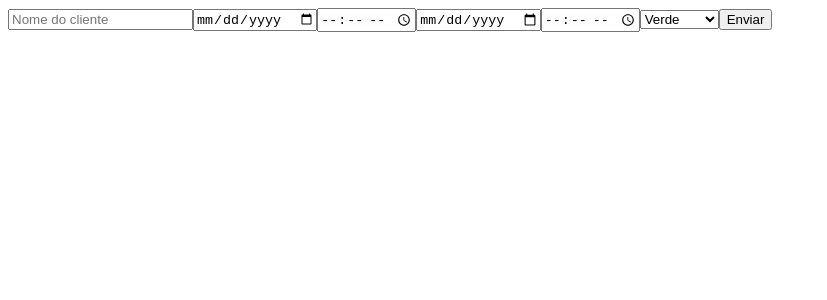
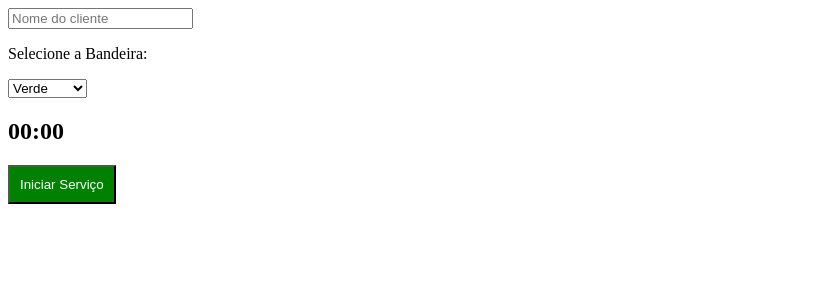
Before and after one commit to EmanuelIna/Montadorimetro, a React (Vite) app in the folder Front-end/: page / in a window 1280 px wide. Shown: the top 300 px of the page, without its empty margins (0-827 px from the left). Built offline with nearby package versions, Linux system fonts and the light colour scheme.

Commit message:
cronometro funcionando e enviando dados do servico finalizado ao banco

```diff
--- a/Front-end/src/components/Form.tsx
+++ b/Front-end/src/components/Form.tsx
@@ -1,18 +1,134 @@
+import React, { useState } from "react";
+import { salvarServico } from "../services/api";
+import { useCronometro } from "../hooks/useCronometro";
+
 const Form: React.FC = () => {
+  const cronometroHook = useCronometro();
+
+  const [nomeCliente, setNomeCliente] = useState("");
+  const [bandeira, setBandeira] = useState("1");
+  const [dataInicio, setDataInicio] = useState<Date | null>(null);
+  const [erro, setErro] = useState("");
+  const [status, setStatus] = useState<"Finalizado" | "Em andamento">(
+    "Em andamento",
+  );
+
+  const IniciarServico = (e: React.MouseEvent) => {
+    e.preventDefault();
+
+    if (nomeCliente.trim() === "") {
+      setErro("O nome do cliente é obrigatório para iniciar.");
+      return;
+    }
+
+    setErro("");
+    setDataInicio(new Date());
+    cronometroHook.iniciar();
+  };
+
+  const PausarServico = (e: React.MouseEvent) => {
+    e.preventDefault();
+    setStatus("Em andamento");
+    cronometroHook.pausar();
+  };
+
+  const ContinuarServico = (e: React.MouseEvent) => {
+    e.preventDefault();
+    cronometroHook.continuar();
+  };
+
+  const FinalizarServico = async (e: React.MouseEvent) => {
+    e.preventDefault();
+    if (!dataInicio) return;
+
+    const dataFim = new Date();
+
+    // Salva os dados no banco de dados
+    await salvarServico({
+      nome_cliente: nomeCliente,
+      data_inicio: dataInicio.toISOString(),
+      data_fim: dataFim.toISOString(),
+      bandeira: bandeira,
+      status: status,
+      observacao: ` `,
+    });
+
+    cronometroHook.finalizar();
+    setNomeCliente("");
+    setBandeira("1");
+    setDataInicio(null);
+    cronometroHook.finalizar();
+  };
+
+  // Função auxiliar para mostrar o tempo bonito na tela (MM:SS)
+  const formatarTempo = (segundos: number) => {
+    const min = Math.floor(segundos / 60)
+      .toString()
+      .padStart(2, "0");
+    const seg = (segundos % 60).toString().padStart(2, "0");
+    return `${min}:${seg}`;
+  };
+
   return (
+    <form>
+      {erro && <span>{erro}</span>}
+      <input
+        type="text"
+        placeholder="Nome do cliente"
+        value={nomeCliente}
+        onChange={(e) => setNomeCliente(e.target.value)}
+        disabled={cronometroHook.rodando}
+      />
       <div>
-      <input type="text" placeholder="Nome do cliente" />
-      <input type="date" placeholder="Data inicio" />
-      <input type="time" placeholder="Hora inicio" />
-      <input type="date" placeholder="Data fim" />
-      <input type="time" placeholder="Hora fim" />
-      <select value="select">
+        <p>Selecione a Bandeira:</p>
+
+        <select value={bandeira} onChange={(e) => setBandeira(e.target.value)}>
           <option value="1">Verde</option>
           <option value="2">Amarela</option>
           <option value="3">Vermelha</option>
         </select>
-      <button type="submit">Enviar</button>
       </div>
+      <h2>{formatarTempo(cronometroHook.segundos)}</h2>
+      <div style={{ display: "flex", gap: "10px", marginTop: "20px" }}>
+        {!cronometroHook.iniciado && (
+          <button
+            onClick={IniciarServico}
+            style={{ background: "green", color: "white", padding: "10px" }}
+          >
+            Iniciar Serviço
+          </button>
+        )}
+
+        {/* CONDIÇÃO 2: Se o serviço está iniciado E o tempo está rodando */}
+        {cronometroHook.iniciado && cronometroHook.rodando && (
+          <button
+            onClick={PausarServico}
+            style={{ background: "orange", color: "white", padding: "10px" }}
+          >
+            Pausar Serviço
+          </button>
+        )}
+
+        {/* CONDIÇÃO 3: Se o serviço está iniciado E o tempo está pausado */}
+        {cronometroHook.iniciado && !cronometroHook.rodando && (
+          <>
+            <button
+              onClick={ContinuarServico} // Você precisará criar esta função
+              style={{ background: "green", color: "white", padding: "10px" }}
+            >
+              Continuar Serviço
+            </button>
+
+            <button
+              onClick={FinalizarServico}
+              style={{ background: "blue", color: "white", padding: "10px" }}
+            >
+              Finalizar Serviço
+            </button>
+          </>
+        )}
+      </div>
+    </form>
   );
 };
 
--- /dev/null
+++ b/Front-end/src/hooks/useCronometro.ts
@@ -0,0 +1,68 @@
+import { useState, useEffect } from "react";
+
+export const useCronometro = () => {
+  const [segundos, setSegundos] = useState(0);
+  const [iniciado, setIniciado] = useState(false);
+  const [rodando, setRodando] = useState(false);
+
+  useEffect(() => {
+    let intervalo: ReturnType<typeof setInterval>;
+
+    // Só conta o tempo se estiver "rodando"
+    if (rodando) {
+      intervalo = setInterval(() => {
+        setSegundos((prev) => prev + 1);
+      }, 1000);
+    }
+
+    // Limpa o intervalo para não vazar memória
+    return () => clearInterval(intervalo);
+  }, [rodando]);
+
+  // Ações do cronômetro
+  const iniciar = () => {
+    setIniciado(true);
+    setRodando(true);
+    setSegundos(0);
+  };
+
+  const pausar = () => {
+    setRodando(false);
+  };
+
+  const continuar = () => {
+    setRodando(true);
+  };
+
+  const finalizar = () => {
+    setIniciado(false);
+    setRodando(false);
+    const tempoTrabalhado = segundos; // Salva o tempo antes de zerar
+    setSegundos(0); // Zera o cronômetro para o próximo cliente
+    return tempoTrabalhado; // Devolve os segundos para você enviar pro banco
+  };
+
+  // Formata automaticamente para HH:MM:SS (horas, minutos e segundos)
+  const tempoFormatado = () => {
+    const horas = Math.floor(segundos / 3600)
+      .toString()
+      .padStart(2, "0");
+    const minutos = Math.floor((segundos % 3600) / 60)
+      .toString()
+      .padStart(2, "0");
+    const segs = (segundos % 60).toString().padStart(2, "0");
+    return `${horas}:${minutos}:${segs}`;
+  };
+
+  // Aqui nós "exportamos" para o componente tudo o que ele vai precisar usar
+  return {
+    segundos,
+    iniciado,
+    rodando,
+    iniciar,
+    pausar,
+    continuar,
+    finalizar,
+    tempoFormatado: tempoFormatado(),
+  };
+};
--- /dev/null
+++ b/Front-end/src/services/api.ts
@@ -0,0 +1,48 @@
+export interface ServicoPayload {
+  nome_cliente: string;
+  data_inicio: string; // ISO string
+  data_fim: string; // ISO string
+  bandeira: string;
+  status: "Finalizado" | "Em andamento";
+  observacao?: string; // Campo opcional
+}
+
+const BASE_URL = "http://localhost:3000/servico";
+
+export const buscarServicos = async () => {
+  try {
+    const response = await fetch(BASE_URL);
+
+    if (!response.ok) {
+      throw new Error("Falha ao buscar os serviços");
+    }
+
+    const data = await response.json();
+    return data;
+  } catch (error) {
+    console.error("Erro no Service (buscarServicos):", error);
+    throw error;
+  }
+};
+
+export const salvarServico = async (servico: ServicoPayload) => {
+  try {
+    const response = await fetch(BASE_URL, {
+      method: "POST",
+      headers: {
+        "Content-Type": "application/json",
+      },
+      body: JSON.stringify(servico),
+    });
+
+    if (!response.ok) {
+      throw new Error("Falha ao salvar o serviço");
+    }
+
+    const data = await response.json();
+    return data;
+  } catch (error) {
+    console.error("Erro no Service (salvarServico):", error);
+    throw error;
+  }
+};
```
Also changed, not shown: Front-end/src/types/servico.ts (added, +9 -0 lines), Front-end/src/components/Button.tsx (added), Front-end/src/components/Cronometro.tsx (added), Front-end/src/components/Servico.tsx (added). Lines whose indentation alone changed are shown as unchanged.
